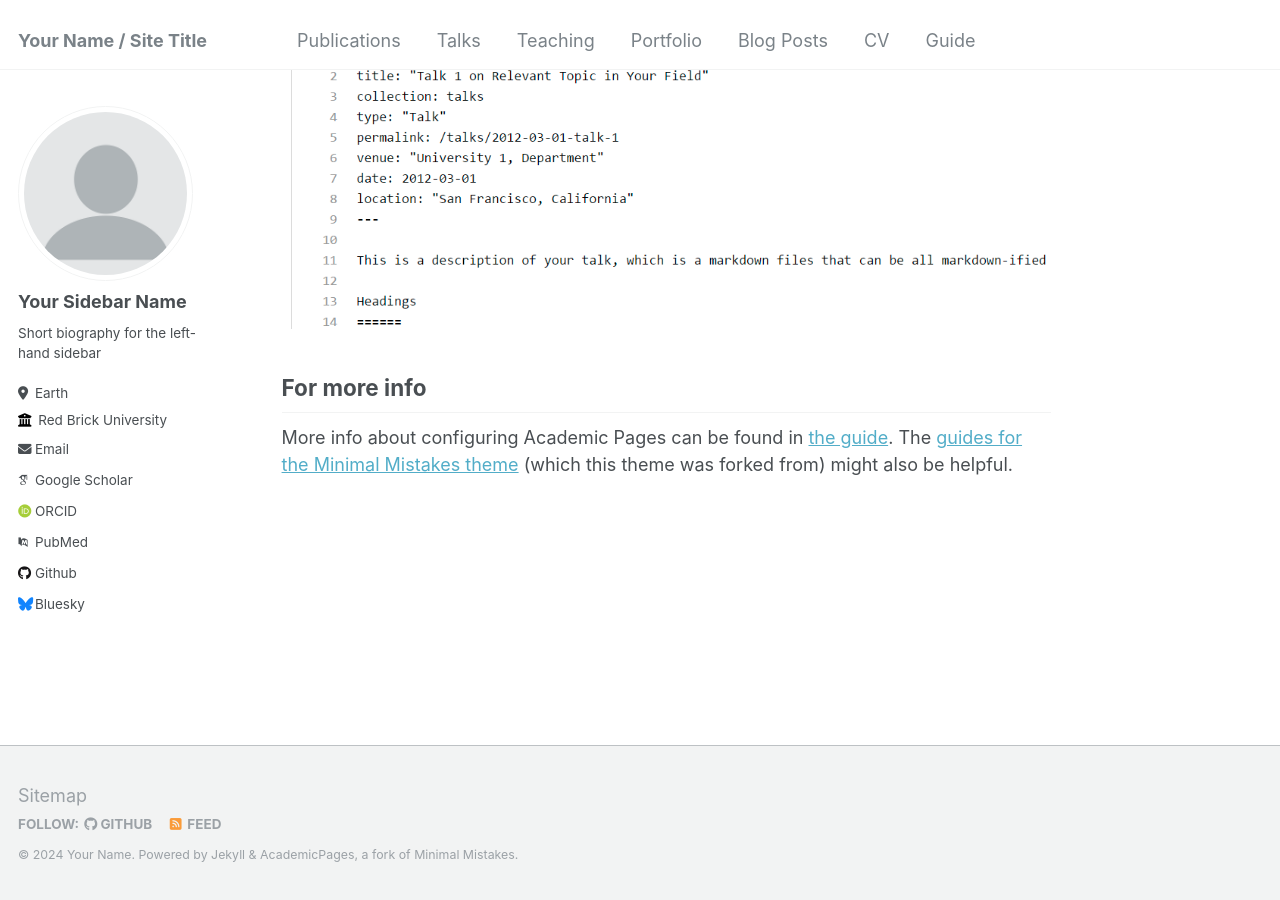
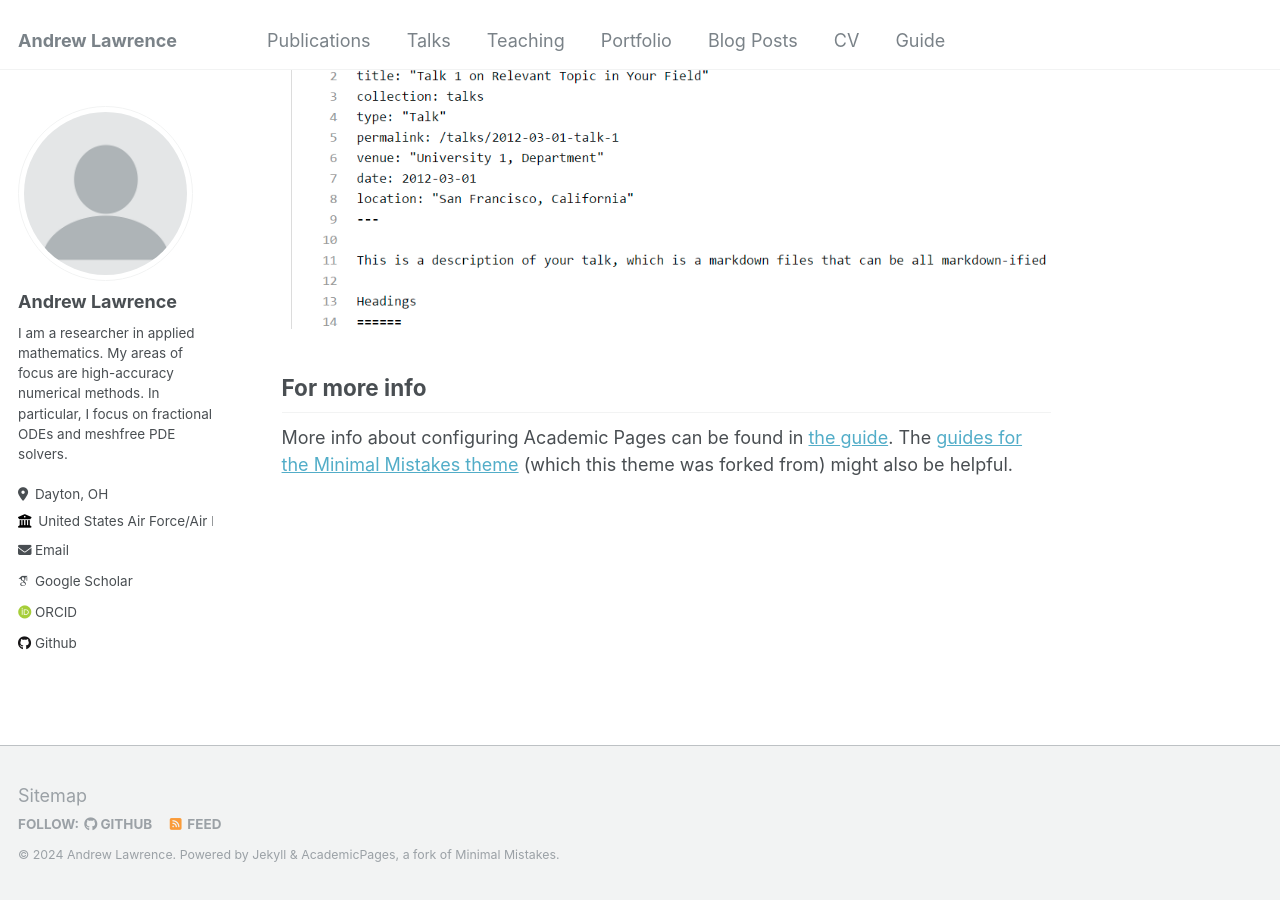
Before and after one commit to andplaw/andplaw.github.io, a Jekyll site: the page built from _pages/about.md, in a window 1280 px wide and 900 px high, scrolled down 2660 px. Built offline with Jekyll 4.4.1, drawn with Linux system fonts in a browser that asks for light colours; some web fonts are replaced.

Commit message:
Update _config.yml
Initialized with my info

```diff
--- a/_config.yml
+++ b/_config.yml
@@ -8,13 +8,13 @@
 
 # Basic Site Settings
 locale                   : "en-US"
-title                    : "Your Name / Site Title"
+title                    : "Andrew Lawrence"
 title_separator          : "-"
-name                     : &name "Your Name"
-description              : &description "personal description"
-url                      : https://academicpages.github.io # the base hostname & protocol for your site e.g. "https://mmistakes.github.io"
+name                     : &name "Andrew Lawrence"
+description              : &description "Researcher and Assistant Professor of Mathematics"
+url                      : https://academicpages.github.io # the base hostname & protocol for your site e.g. "https://andplaw.github.io"
 baseurl                  : "" # the subpath of your site, e.g. "/blog"
-repository               : "academicpages/academicpages.github.io"
+repository               : "andplaw.github.io"
 
 # Site Author - The following control what appear as part of the author content on the side bar.
 #               If a field is blank the icon and link will not appear, otherwise it will be shown.
@@ -22,33 +22,33 @@ repository               : "academicpages/academicpages.github.io"
 author:
   # Biographic information
   avatar           : "profile.png"
-  name             : "Your Sidebar Name"
-  pronouns         : # example: "she/her"
-  bio              : "Short biography for the left-hand sidebar"
-  location         : "Earth"
-  employer         : "Red Brick University"
+  name             : "Andrew Lawrence"
+  pronouns         : # example: "he/him"
+  bio              : "I am a researcher in applied mathematics. My areas of focus are high-accuracy numerical methods. In particular, I focus on fractional ODEs and meshfree PDE solvers."
+  location         : "Dayton, OH"
+  employer         : "United States Air Force/Air Force Institute of Technology"
   uri              : # URL
-  email            : "none@example.org"
+  email            : ""
 
   # Academic websites
   arxiv            : # URL - Update with the correct link to your profile
-  googlescholar    : "https://scholar.google.com/citations?user=PS_CX0AAAAAJ"
+  googlescholar    : "https://scholar.google.com/citations?user=oSbBu3wAAAAJ&hl=en"
   impactstory      : # URL
-  orcid            : "http://orcid.org/yourorcidurl"
+  orcid            : "http://orcid.org/0000-0002-4549-7052"
   semantic         : # URL
-  pubmed           : "https://www.ncbi.nlm.nih.gov/pubmed/?term=john+snow"
+  pubmed           : # URL
   researchgate     : # URL
 
   # Repositories and software development
   bitbucket        : # Username - Update with your username on the site
   codepen          : # Username
   dribbble         : # Username
-  github           : "academicpages"
+  github           : "andplaw"
   kaggle           : # Username
   stackoverflow    : # User number or user number and name (i.e., use "1" or "1/jeff-atwood")
 
   # Social media
-  bluesky          : "bsky.app" # Replace this with you Bluesky username
+  bluesky          : # Replace this with you Bluesky username
   facebook         : # Username
   flickr           : # Username
   foursquare       : # Username
```
